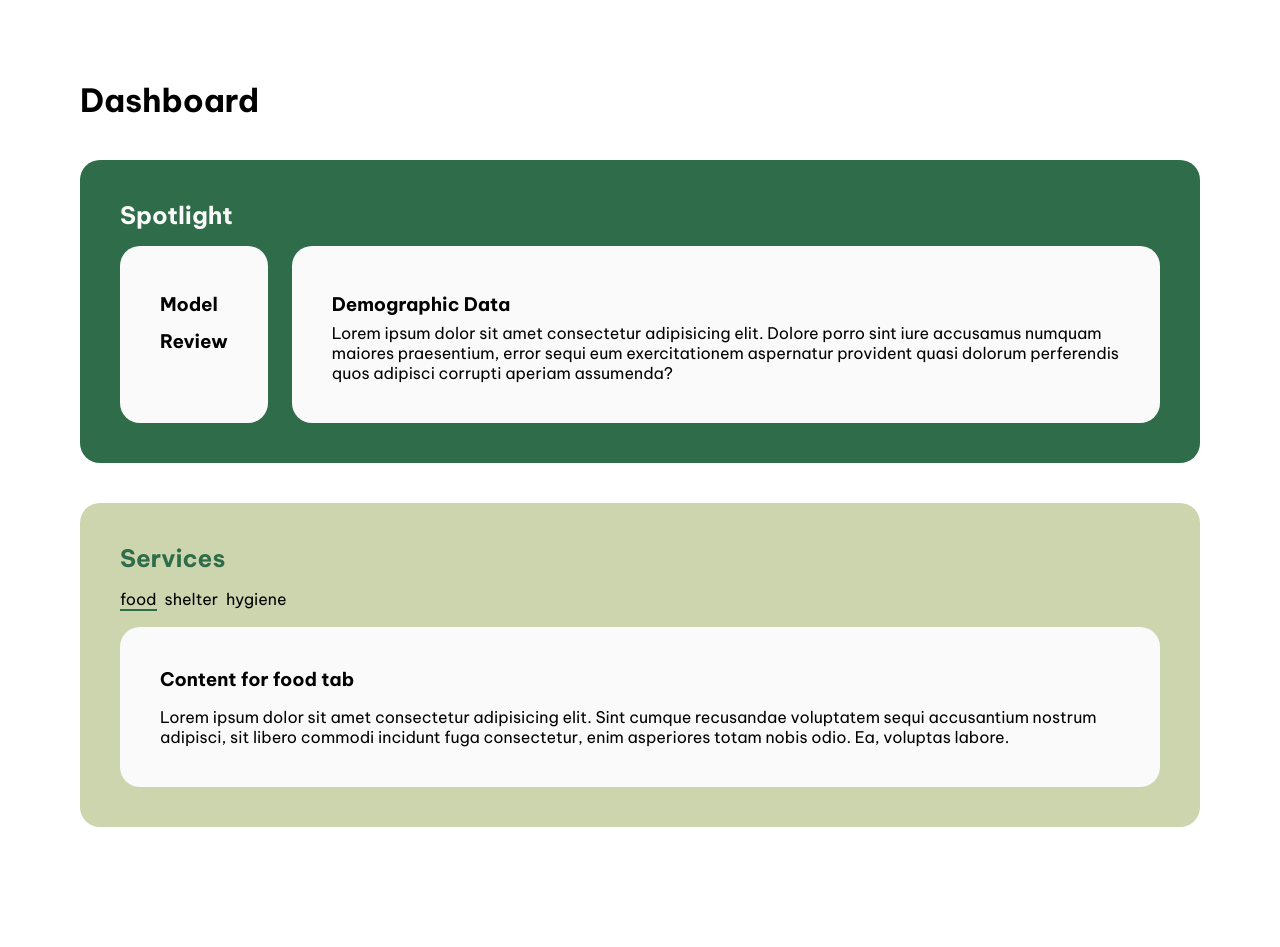
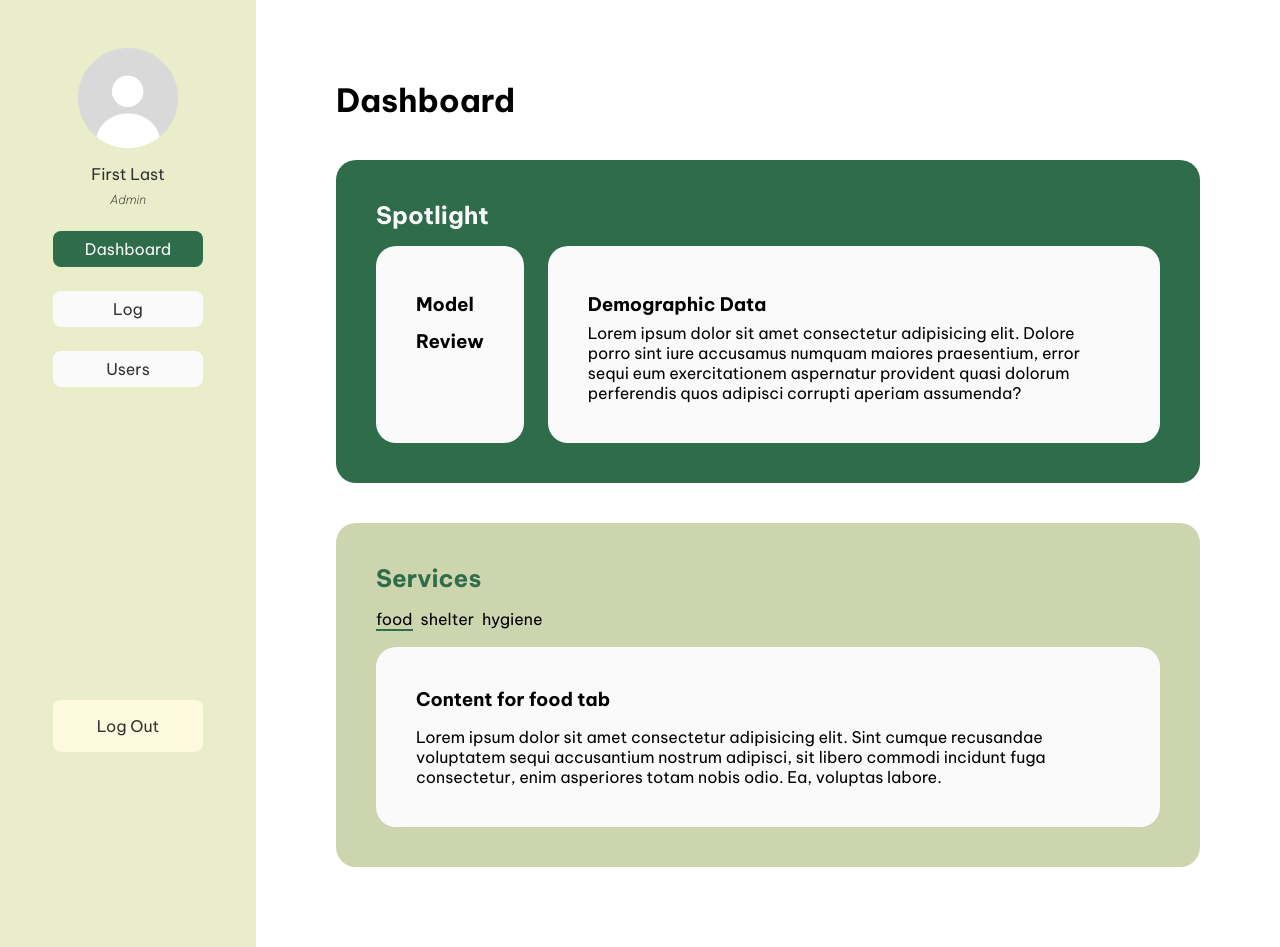
Before and after one commit to C3viche/fourth-and-hope-service-tracker, a Next.js app: page /dashboard/food in a window 1280 px wide. Before the commit the page ends 907 px from the top, so only its background shows below. Built offline with nearby package versions, Linux system fonts and the light colour scheme.

Commit message:
fix sidebar

```diff
--- a/app/(components)/sidebar/sidebar.module.scss
+++ b/app/(components)/sidebar/sidebar.module.scss
@@ -1,11 +1,18 @@
-.sidebar {
-    position: absolute;
-    width: 15rem;
-    height: 100vh;
-    left: 0;
-    top: 0;
+.background {
+    min-width: 16rem;
     background-color: var(--beige);
     padding: 6rem 1rem 2rem;
+    height: 100%;
+    display: flex;
+    justify-content: center;
+  }
+
+.sidebar {
+    position: fixed;
+    top: 0;
+    padding: 3rem 0;
+    height: 100%;
+
     color: var(--black);
     display: flex;
     flex-direction: column;
@@ -14,7 +21,11 @@
     text-align: center;
   }
 
+
   .topSection {
+    position: sticky;
+    top: 0;
+
     display: flex;
     flex-direction: column;
     align-items: center;
@@ -44,12 +55,12 @@
     margin-bottom: 1.5rem;
     border-radius: 8px;
     display: block;
-    background-color: var(--white);
+
   }
 
   .navList li a {
-    color: var(--black);
-    transition: all 0.2s ease-in-out;
+    // color: var(--black);
+    transition: all 0.1s ease-in-out;
     padding: 0.5rem 2rem;
     border-radius: 8px;
     display: block;
@@ -57,15 +68,30 @@
   }
 
   .navList li a:hover {
+    color: var(--black);
     background-color: var(--cornsilk);
   }
 
-  .active a {
+  .navItem a {
     color: var(--white);
     background-color: var(--green);
   }
 
+  .navItemActive a {
+    color: var(--black);
+    background-color: var(--white);
+  }
+
+  .linkActive {
+    a {
+        color: var(--white);
+    }
+  }
+
   .logout {
+    position: sticky;
+    bottom: 0;
+
     width: 100%;
     padding: 1rem;
     text-align: center;
@@ -73,6 +99,4 @@
     cursor: pointer;
     background-color: var(--cornsilk);
     border-radius: 8px;
-
-
   }
--- a/app/(components)/sidebar/sidebar.tsx
+++ b/app/(components)/sidebar/sidebar.tsx
@@ -6,7 +6,7 @@ import Link from 'next/link';
 import { usePathname } from 'next/navigation';
 import default_profile from "../../../public/default_profile.png";
 //import { supabase } from '@/lib/supabase';
-import { useRouter } from 'next/router';
+// import { useRouter } from 'next/router';
 
 
 export default function Sidebar() {
@@ -17,14 +17,16 @@ export default function Sidebar() {
 //   };
   const pathname = usePathname();
 
+  const services = ["food", "shelter", "hygiene"];
   const navLinks = [
-    { name: 'Dashboard', href: '/home' },
+    { name: 'Dashboard', href: `/dashboard/${services[0]}` },
     { name: 'Log', href: '/logger' },
     { name: 'Users', href: '/add-client' },
   ];
 
   return (
-    <nav className={styles.sidebar}>
+    <nav className={styles.background}>
+      <div className={styles.sidebar}>
         <div className={styles.topSection}>
             <Image src={default_profile} alt="profile" width={100} height={100} />
             <div className={styles.name}>First Last</div>
@@ -32,7 +34,7 @@ export default function Sidebar() {
 
             <ul className={styles.navList}>
             {navLinks.map((link) => (
-            <li key={link.href} className={pathname === link.href ? styles.active : ''}>
+                <li key={link.href} className={pathname === link.href ? styles.navItem : styles.navItemActive}>
                     <Link href={link.href}>{link.name}</Link>
                 </li>
             ))}
@@ -42,6 +44,7 @@ export default function Sidebar() {
         <div className={styles.logout}
         //onClick={handleLogout}
         >Log Out</div>
+      </div>
     </nav>
   );
 }
--- a/app/globals.scss
+++ b/app/globals.scss
@@ -38,6 +38,7 @@ body {
   max-width: 100vw;
   overflow-x: hidden;
   font-family: var(--fontPrimary);
+  display: flex;
 }
 
 * {
--- a/app/layout.tsx
+++ b/app/layout.tsx
@@ -1,6 +1,7 @@
 import type { Metadata } from "next";
 import "./globals.scss";
 import { Be_Vietnam_Pro } from "next/font/google";
+import Sidebar from "./(components)/sidebar/sidebar";
 
 const beVietnamPro = Be_Vietnam_Pro({
   subsets: ["latin"],
@@ -22,6 +23,7 @@ export default function RootLayout({
   return (
     <html lang="en">
       <body className={`${beVietnamPro.variable}`}>
+        <Sidebar />
         {children}
       </body>
     </html>
```
Lines whose indentation alone changed are shown as unchanged.
